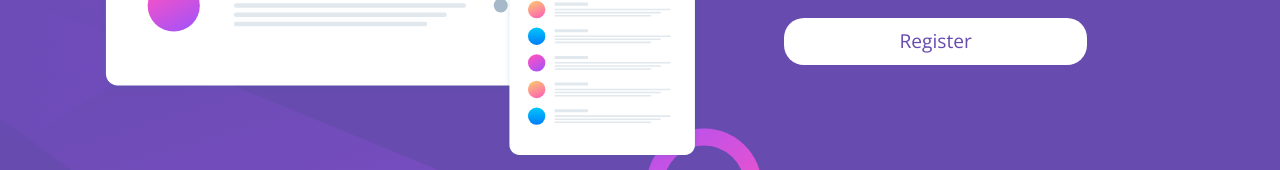
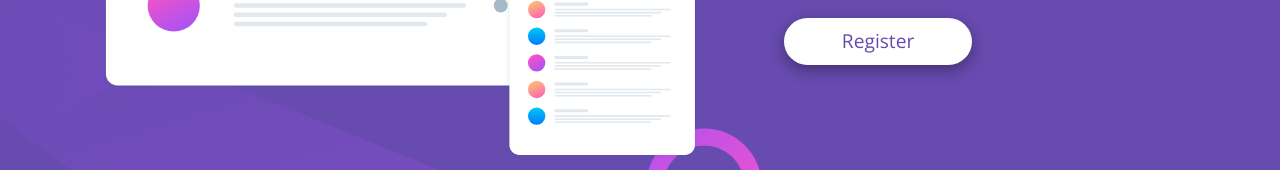
Before and after one commit to CREPTONICE/Frontend-Mentor-Huddle-page-with-one-section, a plain HTML site: page index.html in a window 1280 px wide. Shown: the part 377-547 px from the top of the page. Drawn offline with nearby package versions, Linux system fonts and the light colour scheme.

Commit message:
extra styles

```diff
--- a/style.css
+++ b/style.css
@@ -79,6 +79,7 @@ main {
     color: var(--Violet);
     font-weight: 400;
     margin-bottom: 2rem;
+    box-shadow: rgba(0, 0, 0, 0.35) 0px 5px 15px;
     transition: background-color 0.3s ease-in-out;
 
     &:hover {
@@ -167,6 +168,11 @@ main {
     p {
       margin-inline: unset;
     }
+
+    button {
+      padding: 0.6em 3em;
+      border-radius: 25px;
+    }
   }
 
   #icons {
```
